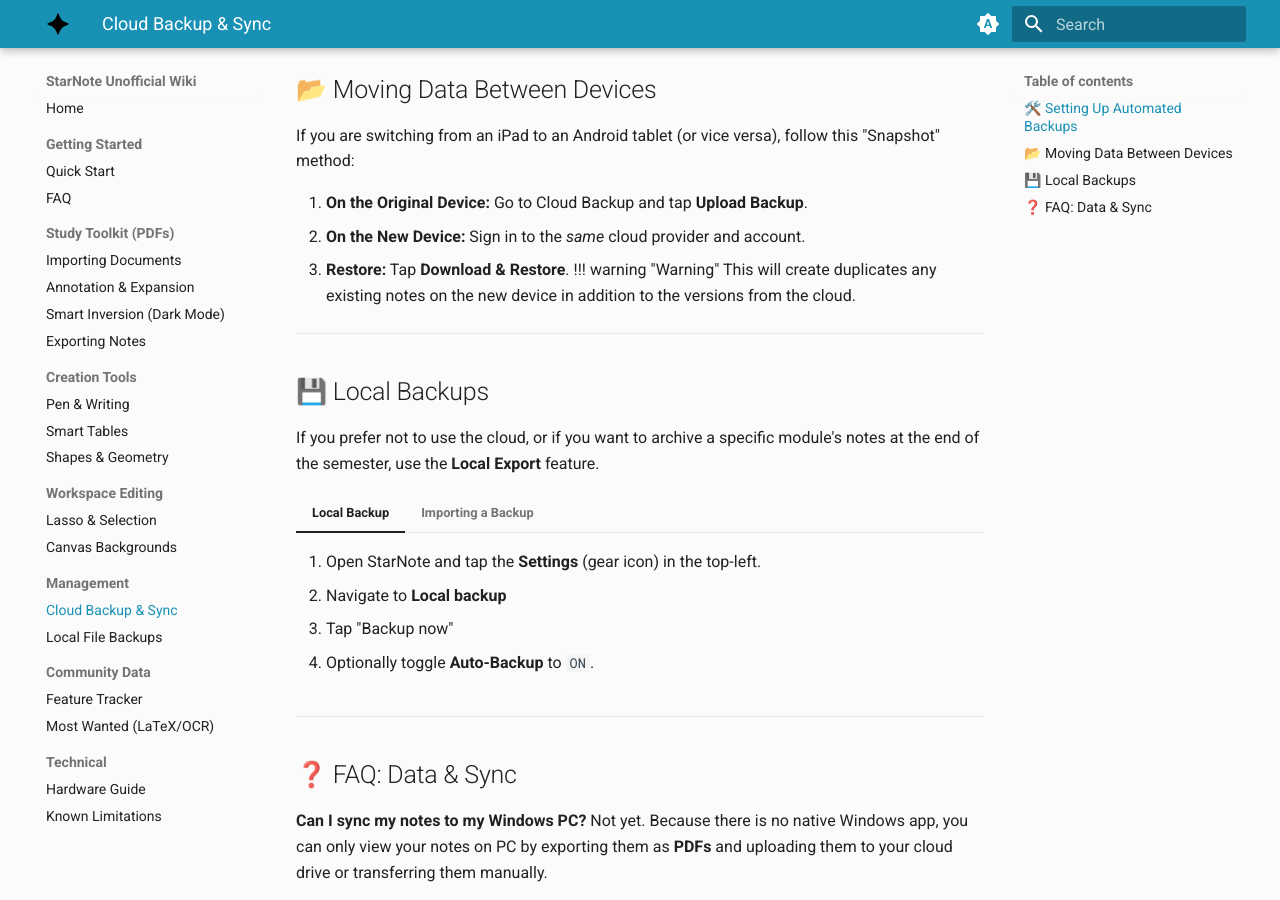
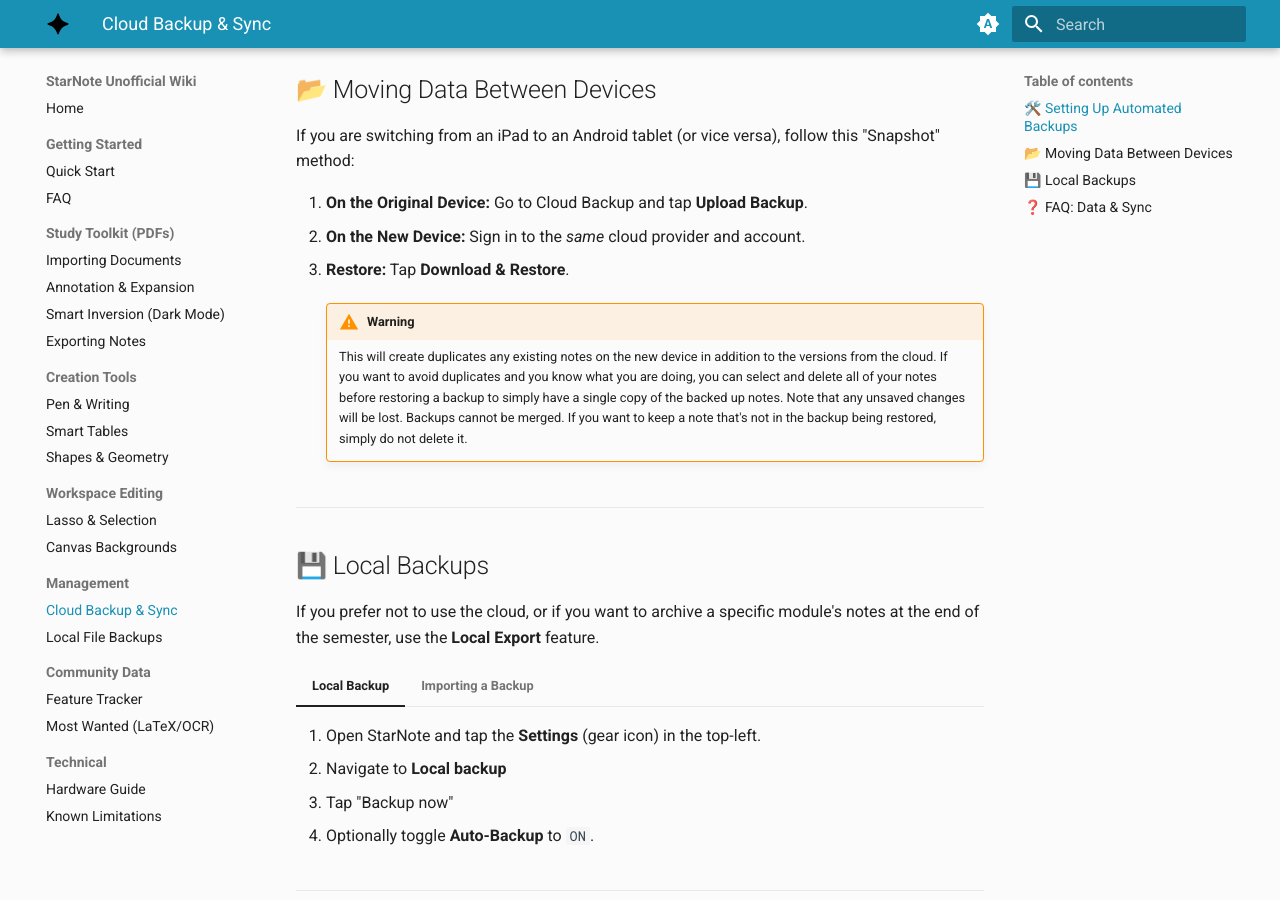
Before and after one commit to NakoTurtle/StarNote-Unofficial-Wiki, an MkDocs documentation site: the page built from docs/sync.md, in a window 1280 px wide and 900 px high, scrolled down 926 px. Built offline with MkDocs 1.6.1 and Material for MkDocs 9.7.7, drawn with Linux system fonts in a browser that asks for light colours.

Commit message:
Update sync instructions for clarity
Clarify warning about restoring backups and duplicates.

```diff
--- a/docs/sync.md
+++ b/docs/sync.md
@@ -40,8 +40,9 @@
 1.  **On the Original Device:** Go to Cloud Backup and tap **Upload Backup**.
 2.  **On the New Device:** Sign in to the *same* cloud provider and account.
 3.  **Restore:** Tap **Download & Restore**.
+
     !!! warning "Warning"
-        This will create duplicates any existing notes on the new device in addition to the versions from the cloud.
+        This will create duplicates any existing notes on the new device in addition to the versions from the cloud. If you want to avoid duplicates and you know what you are doing, you can select and delete all of your notes before restoring a backup to simply have a single copy of the backed up notes. Note that any unsaved changes will be lost. Backups cannot be merged. If you want to keep a note that's not in the backup being restored, simply do not delete it.
 
 ---
 
```
